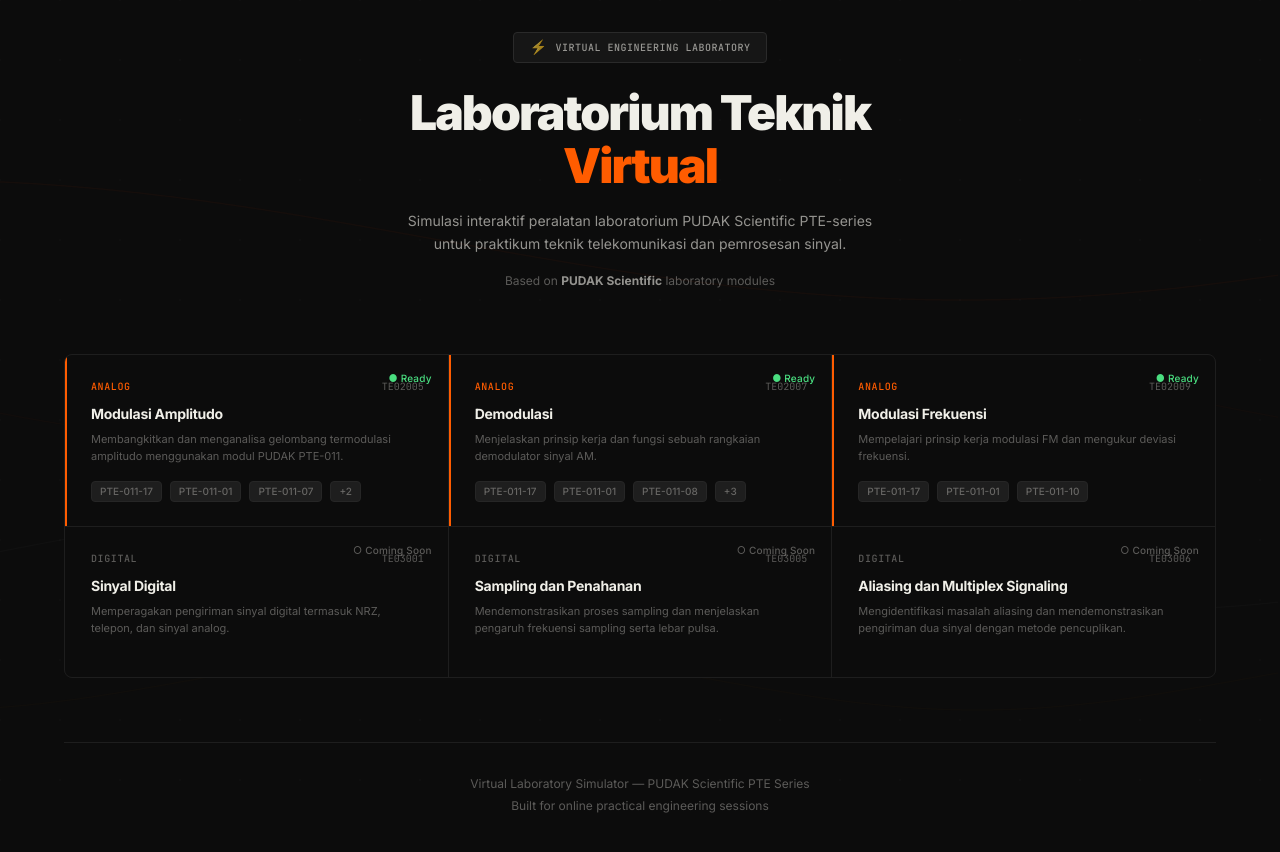
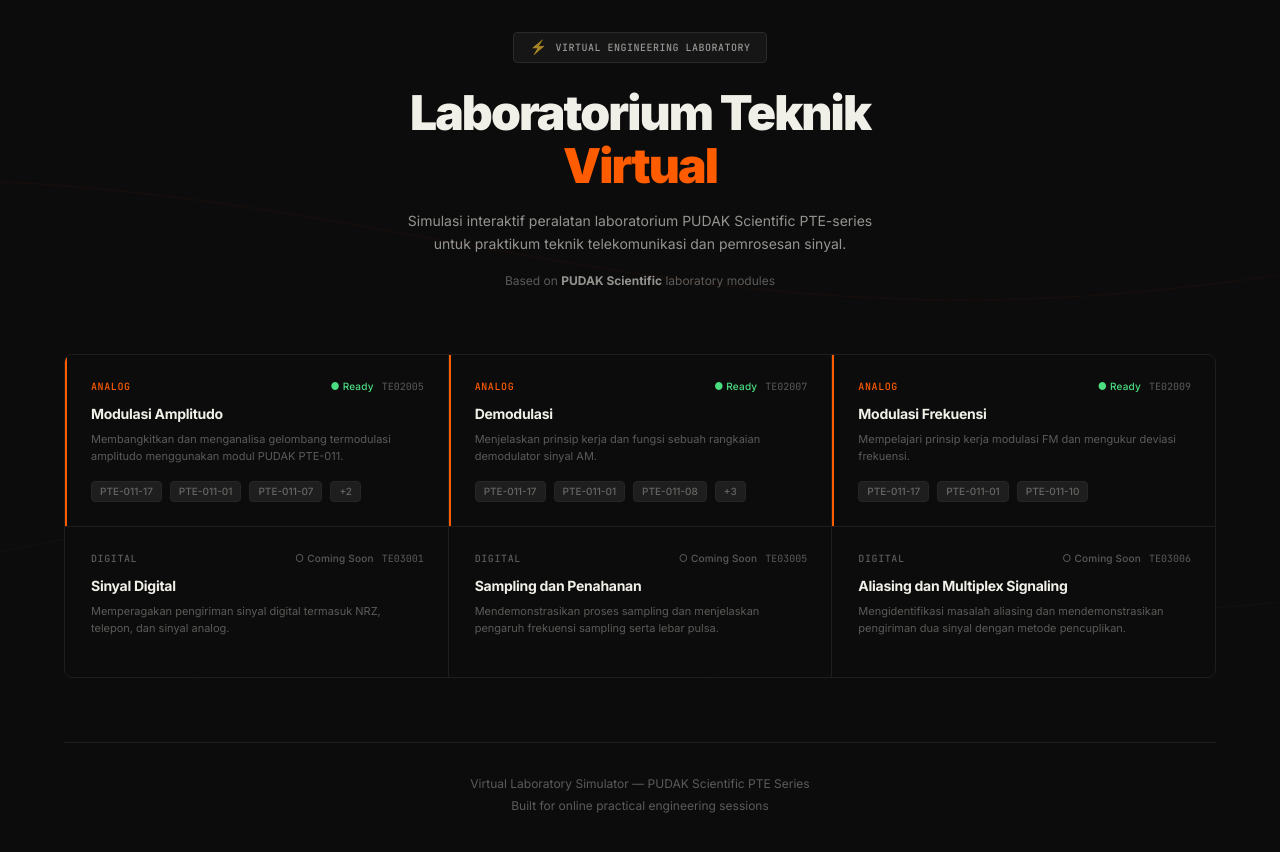
Before and after one commit to adnan-rabban/lab-siskom, a React (Vite) app: page / in a window 1280 px wide. Shown: the top 852 px of the page. Built offline with nearby package versions, Linux system fonts and the light colour scheme.

Commit message:
01/05/2026

```diff
--- a/src/pages/Landing.tsx
+++ b/src/pages/Landing.tsx
@@ -185,7 +185,12 @@ export default function Landing() {
                   <span className={`practicum-card-category ${p.category}`}>
                     {p.category}
                   </span>
-                  <span className="practicum-card-code">{p.moduleCode}</span>
+                  <div style={{ display: 'flex', alignItems: 'center', gap: '8px' }}>
+                    <span className={`practicum-card-status ${p.status}`}>
+                      {p.status === 'available' ? '● Ready' : '○ Coming Soon'}
+                    </span>
+                    <span className="practicum-card-code">{p.moduleCode}</span>
+                  </div>
                 </div>
                 <h2 className="practicum-card-title">{p.titleId}</h2>
                 <p className="practicum-card-desc">{p.descriptionId}</p>
@@ -197,9 +202,6 @@ export default function Landing() {
                     <span className="practicum-card-tag">+{p.requiredModules.length - 3}</span>
                   )}
                 </div>
-                <span className={`practicum-card-status ${p.status}`}>
-                  {p.status === 'available' ? '● Ready' : '○ Coming Soon'}
-                </span>
               </div>
             ))}
           </div>
--- a/src/pages/pages.css
+++ b/src/pages/pages.css
@@ -181,12 +181,10 @@
 }
 
 .practicum-card-status {
-  position: absolute;
-  top: var(--sp-4);
-  right: var(--sp-4);
   font-size: 10px;
   font-weight: var(--fw-medium);
   letter-spacing: 0.02em;
+  white-space: nowrap;
 }
 .practicum-card-status.available {
   color: var(--accent-green);
```
